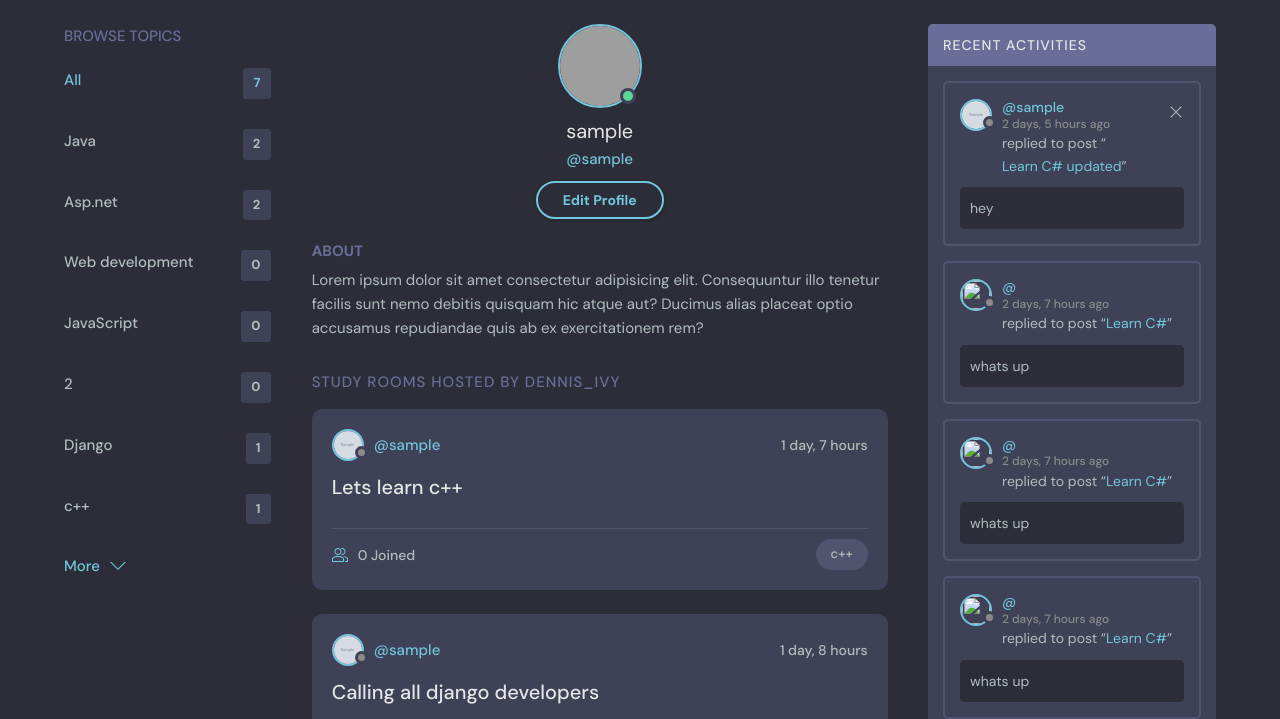
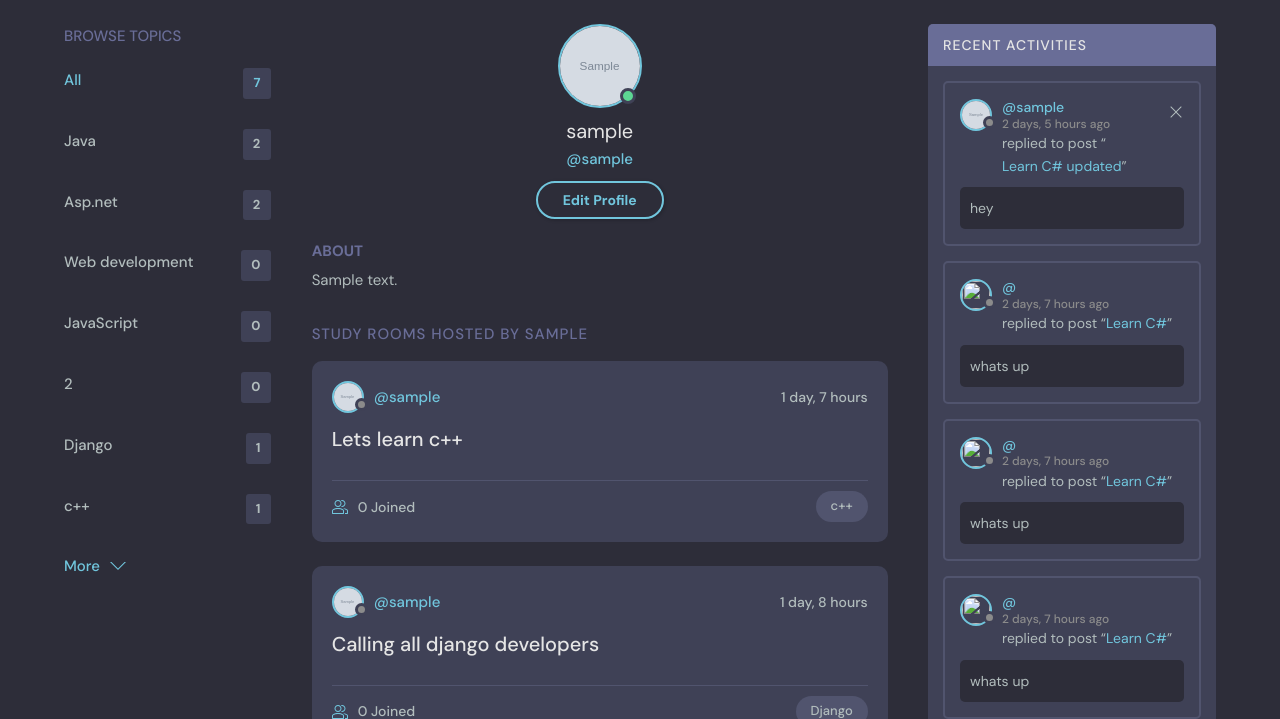
Before and after one commit to bongiwemvuni/Study_hub, a Django app: template STUDY_HUB/base/templates/base/profile.html in a window 1280 px wide. Shown: the part 76-795 px from the top of the page. Run offline with Django 4.2, Linux system fonts and the light colour scheme; the template is opened without the code that fills it: values that come from a table or form of the project are taken from there, others are empty; a user stored in the database is signed in; data comes from the database, SQL or seed files in the repository; tables that the repository leaves empty hold one stand-in row (values such as "Sample post"); grey boxes marked "Sample" are stand-in pictures; parts of the project's set-up code (start-up, migrations or seed data) failed here and were passed over; grey boxes are pictures that could not be loaded.

Commit message:
Updated profile to add avatar image

```diff
--- a/STUDY_HUB/base/templates/base/profile.html
+++ b/STUDY_HUB/base/templates/base/profile.html
@@ -12,27 +12,27 @@
         <div class="profile">
           <div class="profile__avatar">
             <div class="avatar avatar--large active">
-              <img src="https://randomuser.me/api/portraits/men/11.jpg" />
+              <img src="{{user.avatar.url}}" />
             </div>
           </div>
           <div class="profile__info">
             <h3>{{user.username}}</h3>
             <p>@{{user.username}}</p>
-            <a href="edit-user.html" class="btn btn--main btn--pill">Edit Profile</a>
+            {% if request.user == user %}
+            <a href="{% url 'update-user' %}" class="btn btn--main btn--pill">Edit Profile</a>
+            {% endif %}
           </div>
           <div class="profile__about">
             <h3>About</h3>
             <p>
-              Lorem ipsum dolor sit amet consectetur adipisicing elit. Consequuntur illo tenetur
-              facilis sunt nemo debitis quisquam hic atque aut? Ducimus alias placeat optio
-              accusamus repudiandae quis ab ex exercitationem rem?
+              {{user.bio}}
             </p>
           </div>
         </div>
 
         <div class="roomList__header">
           <div>
-            <h2>Study Rooms Hosted by dennis_ivy</a>
+            <h2>Study Rooms Hosted by {{user.username}}</a>
             </h2>
           </div>
         </div>
```
